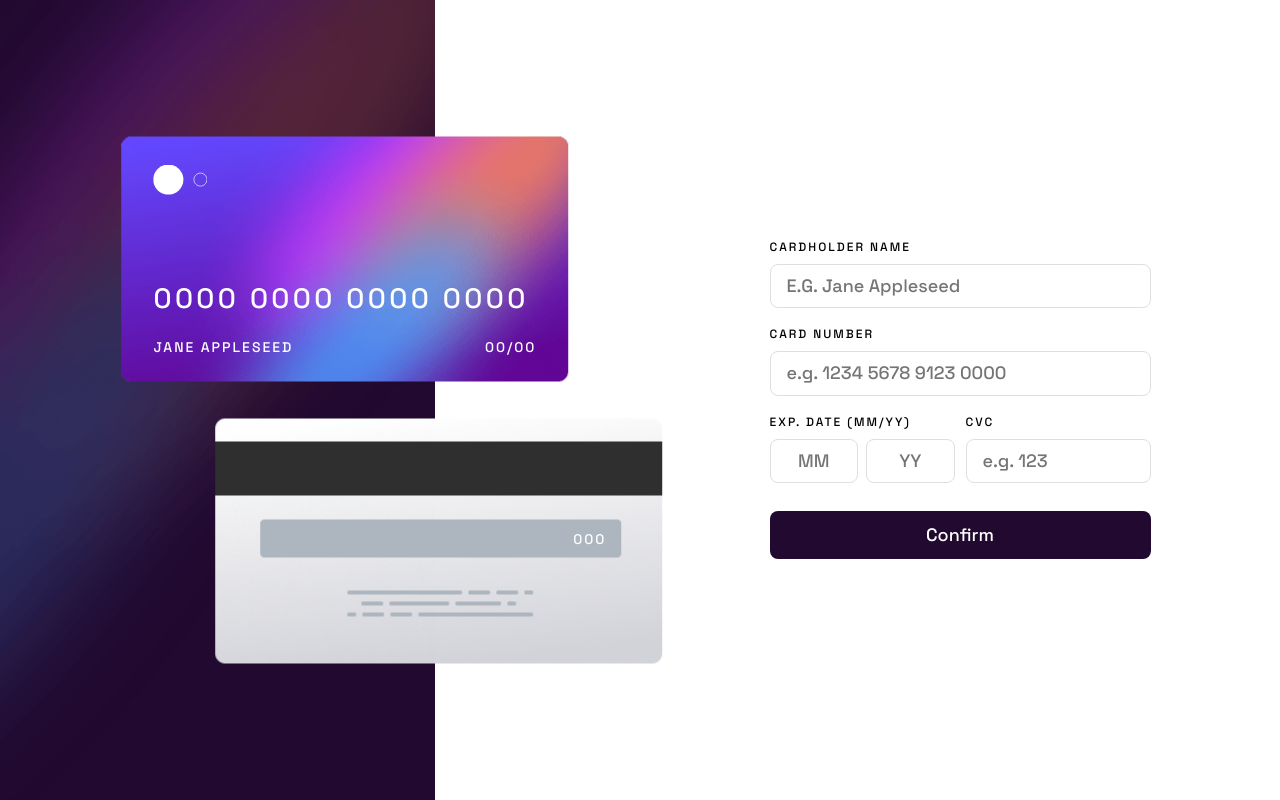
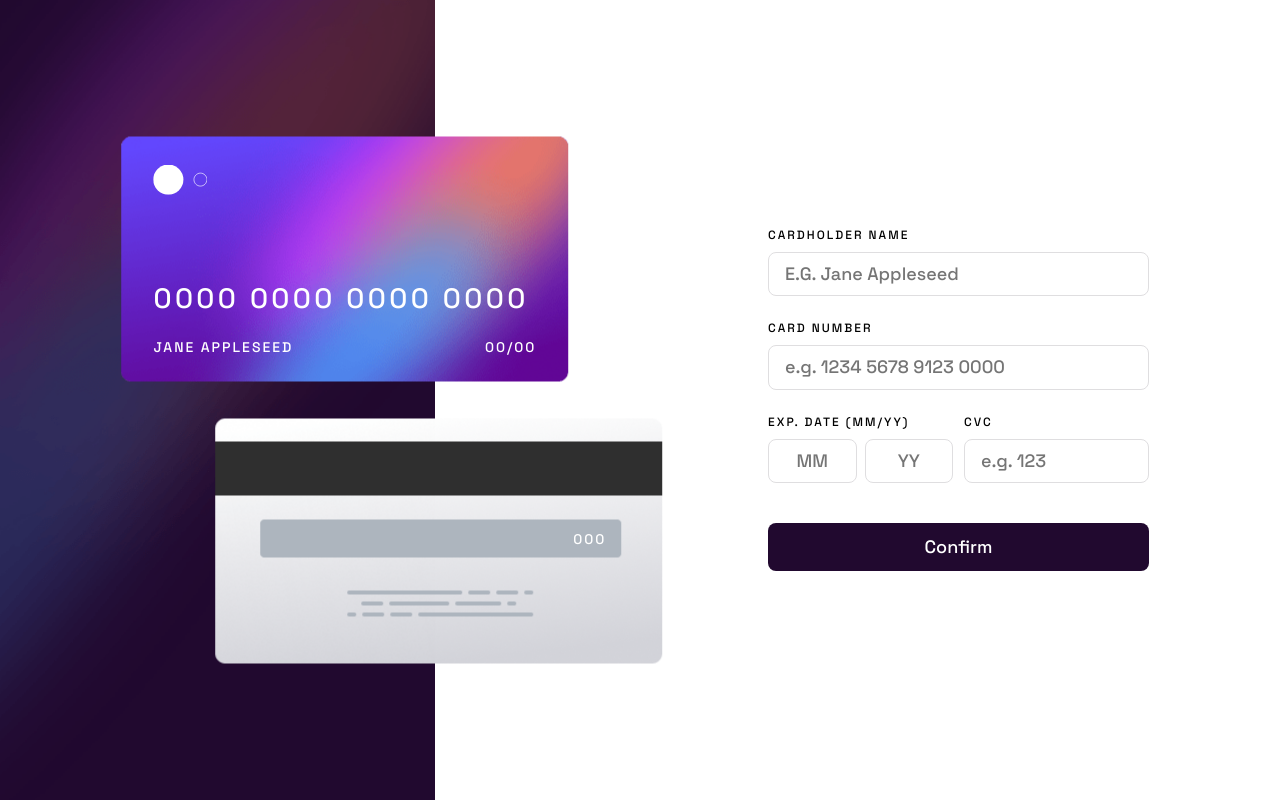
Before and after one commit to FilipKod/interactive-card-details-form, a website: page index.html in a window 1280 px wide. Drawn offline with Linux system fonts and the light colour scheme.

Commit message:
fix desktop form position

```diff
--- a/scss/base/_base.scss
+++ b/scss/base/_base.scss
@@ -17,7 +17,8 @@ main {
   @include desktop-only {
     display: flex;
     align-items: center;
-    justify-content: center;
+    padding: 0;
+    margin-left: 8rem;
   }
 }
 
--- a/scss/components/_button.scss
+++ b/scss/components/_button.scss
@@ -1,4 +1,5 @@
 @use "../abstracts/variables" as *;
+@use "../abstracts/mixins" as *;
 
 .btn {
   text-transform: capitalize;
@@ -14,4 +15,8 @@
   margin-top: 0.5rem;
   display: block;
   cursor: pointer;
+
+  @include desktop-only {
+    margin-top: 0.875rem;
+  }
 }
--- a/scss/components/_form.scss
+++ b/scss/components/_form.scss
@@ -1,7 +1,12 @@
+@use "../abstracts/mixins" as *;
+
 .card-form {
   text-transform: uppercase;
   display: flex;
   flex-wrap: wrap;
   gap: 1.25rem 0.6875rem;
-  // display: none;
+
+  @include desktop-only {
+    gap: 1.625rem 0.6875rem;
+  }
 }
```
Also changed, not shown: css/styles.css, 1 other file.
